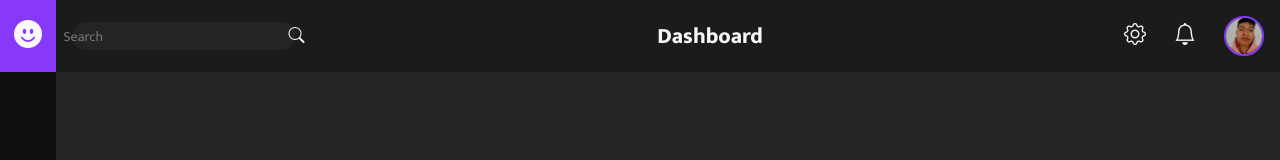
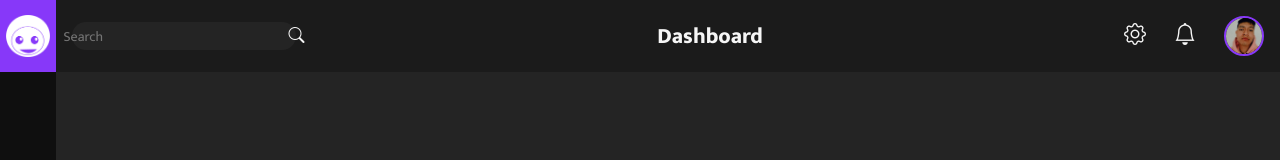
Before and after one commit to FlakoBB/dark-dashboard, a plain HTML site: page index.html in a window 1280 px wide. Shown: the top 160 px of the page. Drawn offline with nearby package versions, Linux system fonts and the light colour scheme.

Commit message:
Adicion de iconos FLK

```diff
--- a/index.html
+++ b/index.html
@@ -5,6 +5,7 @@
     <meta http-equiv="X-UA-Compatible" content="IE=edge">
     <meta name="viewport" content="width=device-width, initial-scale=1.0">
     <title>Dark Dashboard</title>
+    <link rel="icon" type="image/x-icon" href="./assets/Icono_FLK_Morado.ico">
     <link rel="stylesheet" href="./css/style.css">
     <link rel="stylesheet" href="https://cdn.jsdelivr.net/npm/bootstrap-icons@1.10.5/font/bootstrap-icons.css">
 </head>
@@ -23,8 +24,7 @@
     </header>
     <aside class="lateral-menu">
         <div class="logo">
-            <!-- ToDo: Sustituir icono por logo FLK Morado -->
-            <i class="bi bi-emoji-smile-fill"></i>
+            <img src="./assets/LOGO_MONO.png" alt="FLK_LOGO_MONO">
         </div>
         <nav class="menu-icons">
             <div class="menu-icon">
--- a/sass/_components.scss
+++ b/sass/_components.scss
@@ -23,6 +23,10 @@
         background-color: variables.$mainColor1;
         color: variables.$fontColor1;
         font-size: variables.$lenMedium3;
+
+        img {
+            width: 80%;
+        }
     }
 
     .menu-icons {
```
Also changed, not shown: assets/Icono_FLK_Morado.ico (added), assets/LOGO_MONO.png (added), css/style.css, 1 other file.
